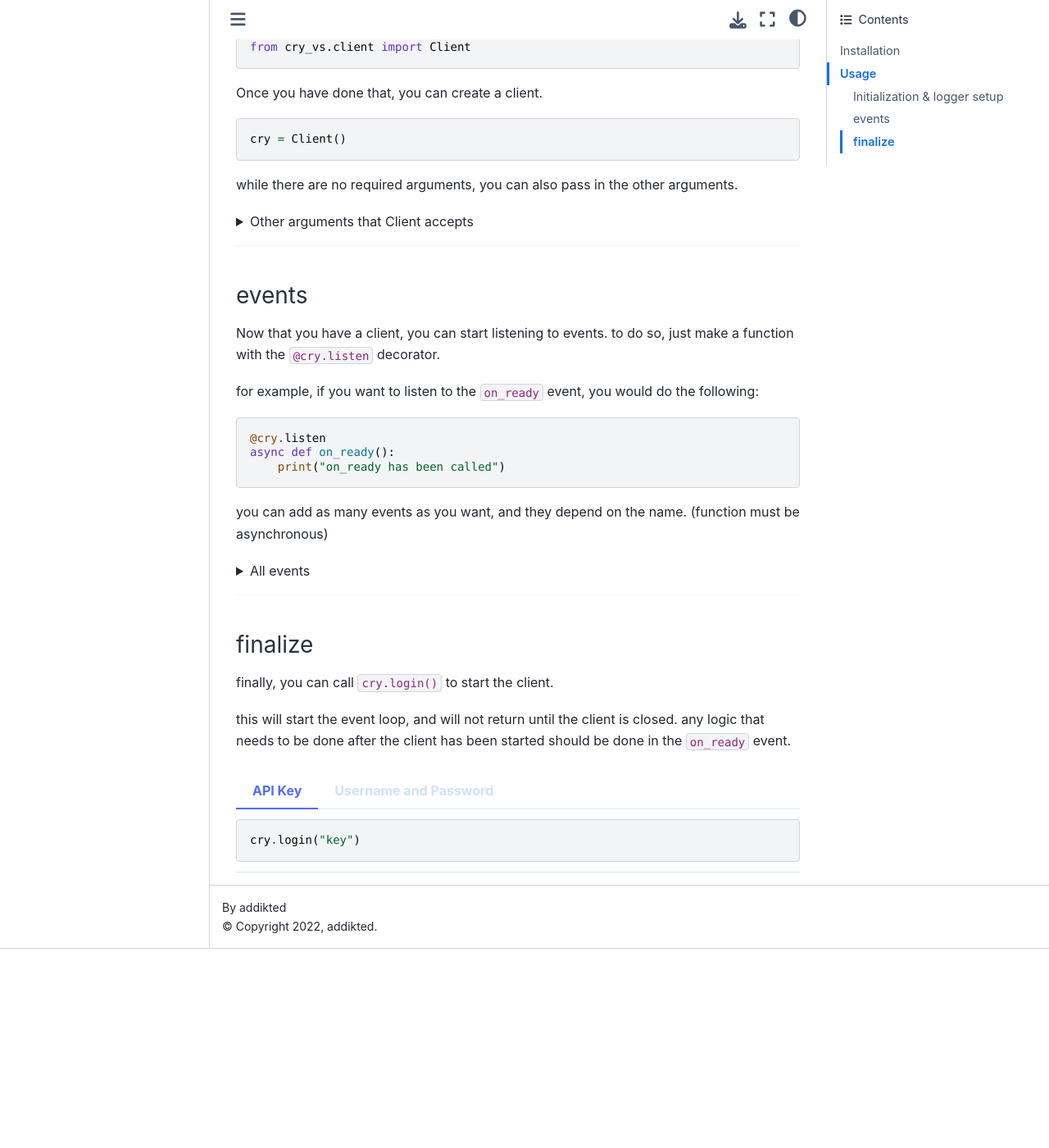
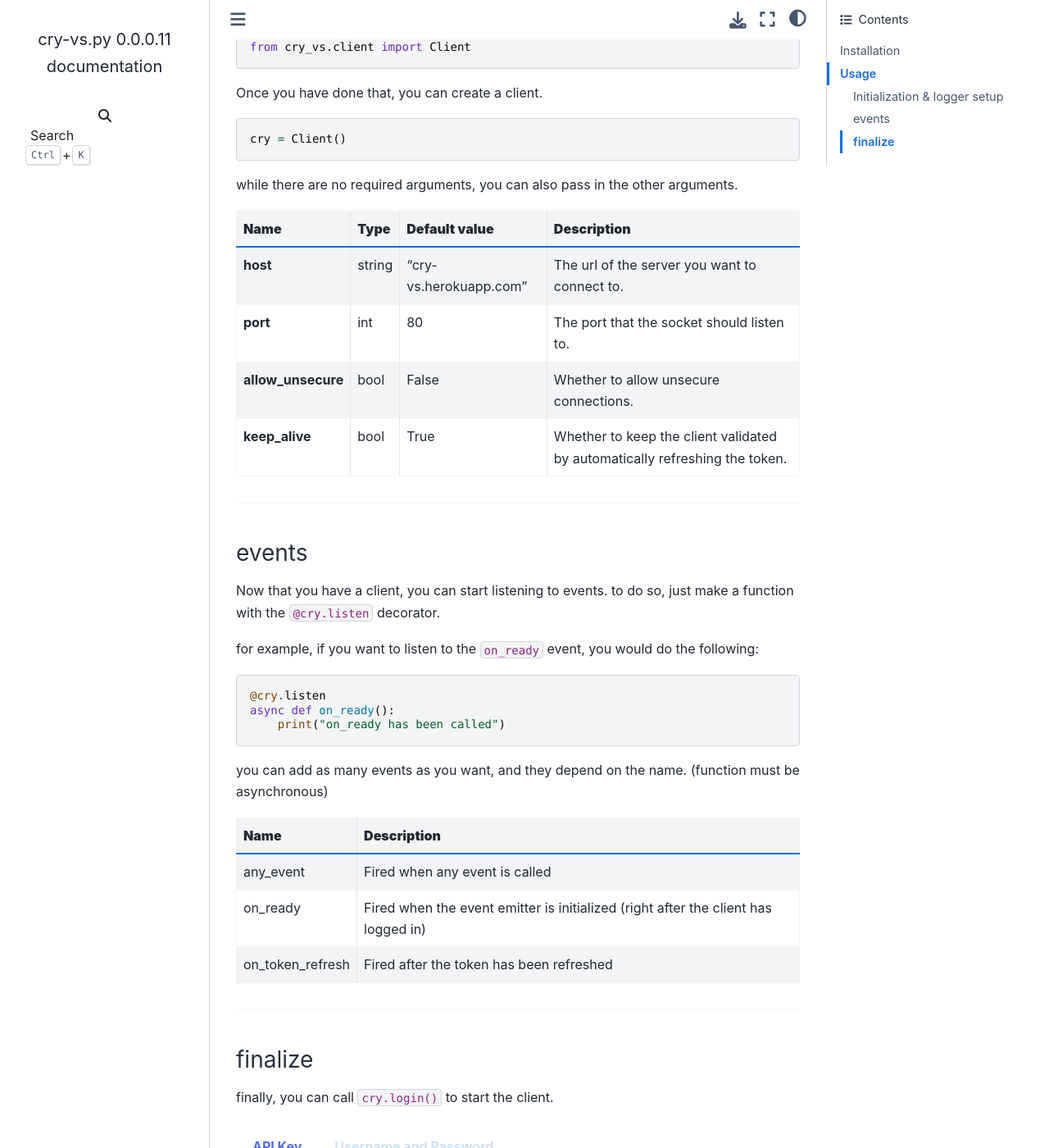
Before and after one commit to AW1534/cry-vs.py, a Sphinx documentation site: the page built from docs/index.md, in a window 1280 px wide and 1400 px high, scrolled down 790 px. Shown: the whole window at 82% size. Built offline with Sphinx 7.4.7 and the Sphinx Book theme 1.1.4, drawn with Linux system fonts in a browser that asks for light colours; before the commit the page ends 1947 px from its top, so only the background shows below that; some of the changed text lies outside the part shown.

Commit message:
general stuff

`````diff
--- a/docs/index.md
+++ b/docs/index.md
@@ -30,15 +30,14 @@
 ```
 
 while there are no required arguments, you can also pass in the other arguments.
-<details>
-<summary>Other arguments that Client accepts</summary>
-<ul>
-    <li> <code>host: string = "cry-vs.herokuapp.com"</code> the url of the server you want to connect to. </li>
-    <li> <code>port: int = 80</code> the port that the socket should listen to.</li>
-    <li> <code>allow_unsecure: bool = False</code> whether to allow unsecure connections.</li>
-    <li> <code>keep_alive: bool = True</code> whether to keep the client validated by automatically refreshing the token</li>
-</ul>
-</details>
+
+| **Name**           | **Type** | **Default value**      | **Description**                                                             |
+|--------------------|----------|------------------------|-----------------------------------------------------------------------------|
+| **host**           | string   | "cry-vs.herokuapp.com" | The url of the server you want to connect to.                               |
+| **port**           | int      | 80                     | The port that the socket should listen to.                                  |
+| **allow_unsecure** | bool     | False                  | Whether to allow unsecure connections.                                      |
+| **keep_alive**     | bool     | True                   | Whether to keep the client validated by automatically refreshing the token. |
+
 
 ---
 ### events
@@ -52,20 +51,16 @@
 ```
 
 you can add as many events as you want, and they depend on the name. (function must be asynchronous)
-<details>
-<summary>All events</summary>
-<ul>
-    <li> <code>any_event()</code> fired when any event is called</li>
-    <li> <code>on_ready()</code> fired when the event emitter is initialized (right after the client has logged in) </li>
-    <li> <code>on_token_refresh()</code> fired after the token has been refreshed</li>
-</ul>
-</details>
+
+| **Name**         | **Description**                                                                    |
+|------------------|------------------------------------------------------------------------------------|
+| any_event        | Fired when any event is called                                                     |                                                                                    |
+| on_ready         | Fired when the event emitter is initialized (right after the client has logged in) |
+| on_token_refresh | Fired after the token has been refreshed                                           |
 
 ---
 ### finalize
 finally, you can call `cry.login()` to start the client.
-
-this will start the event loop, and will not return until the client is closed. any logic that needs to be done after the client has been started should be done in the `on_ready` event.
 
 ````{tabbed} API Key
 ```python
@@ -78,5 +73,8 @@
 cry.login("username", "password")
 ```
 ````
+```{warning}
+this will start the event loop, and will not return until the client is closed. any logic that needs to be done after this function should be done in the `on_ready` event.
+```
 
 <!-- footer gets added here for pypi version in setup.py-->
`````
Also changed, not shown: README.md (+7 -1 lines).
